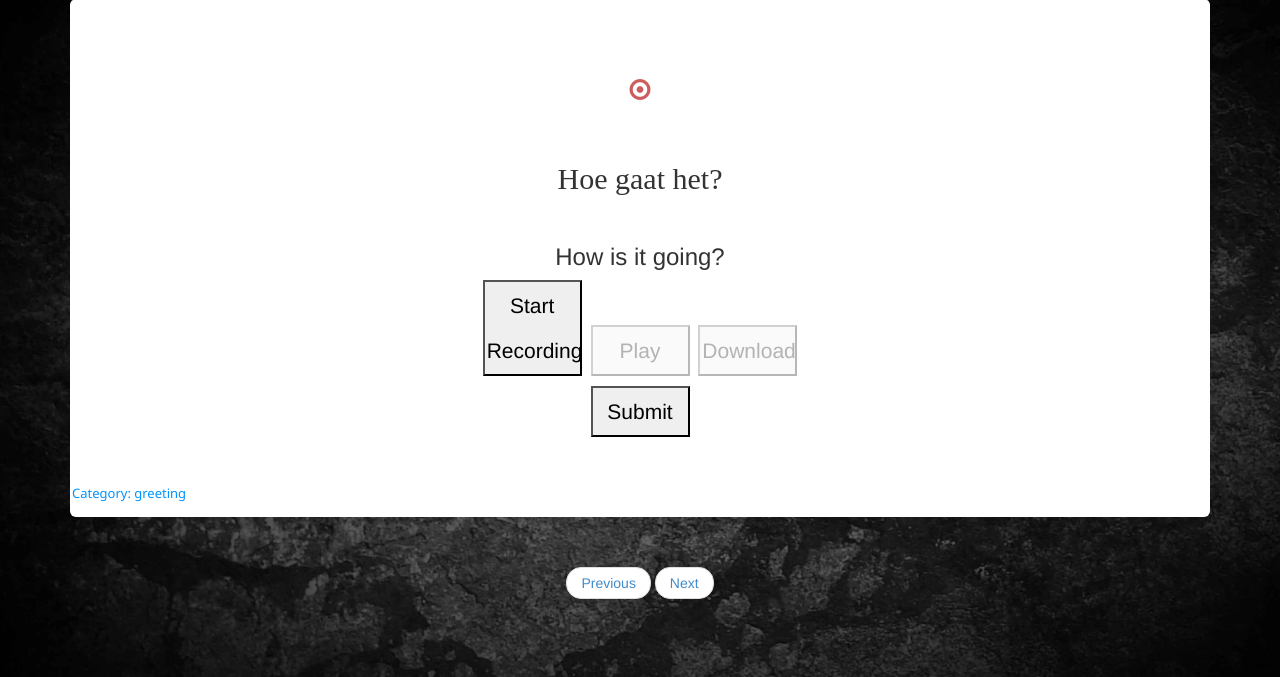
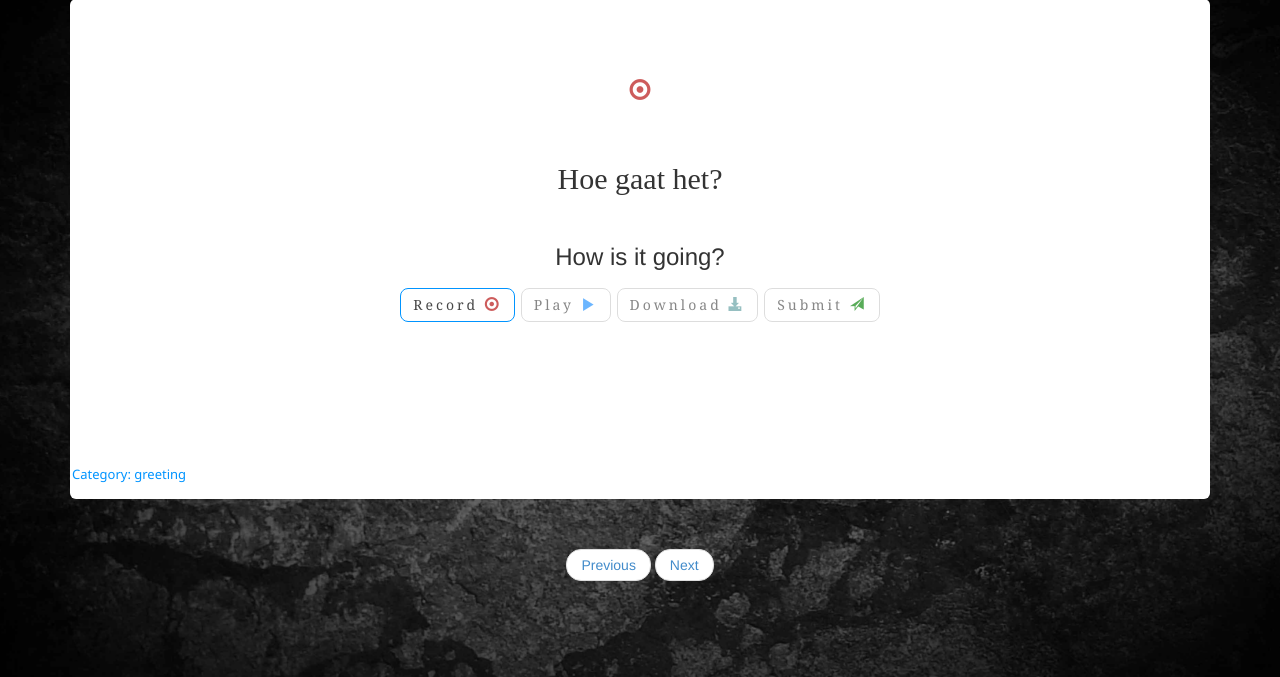
Before and after one commit to Finesomtoe/PronounceApp, a Flask app: page /sentences/1 in a window 1280 px wide. Shown: the part 71-748 px from the top of the page. Run offline with Flask 2, Linux system fonts and the light colour scheme; data comes from the database, SQL or seed files in the repository; parts of the project's set-up code (start-up, migrations or seed data) failed here and were passed over; some libraries are stand-ins or nearby versions.

Commit message:
Worked on sentence page and style sheet

```diff
--- a/Pronounce/Pronounce/static/content/site.css
+++ b/Pronounce/Pronounce/static/content/site.css
@@ -204,16 +204,7 @@ form input#submit {
     border-radius: 6px;
 }
 
-button {
-    margin: 0 3px 10px 0;
-    padding-left: 2px;
-    padding-right: 2px;
-    width: 99px;
-}
 
-    button:last-of-type {
-        margin: 0;
-    }
 
 p.borderBelow {
     margin: 0 0 20px 0;
@@ -254,3 +245,26 @@ video {
             margin: 0 10px 10px 0;
         }
 }
+
+.mybtn-blue {
+    border-color: #0094ff;
+    border-radius: 8px;
+    color: #484848;
+    letter-spacing: 3px;
+    font-family: Cambria;
+}
+
+    .mybtn-blue:hover {
+        background-color: #0094ff;
+        color: #ffffff;
+    }
+
+.glyphicon-color {
+    color: #0094ff;
+}
+
+.btn-xl {
+    padding: 18px 28px;
+    font-size: 22px;
+    border-radius: 8px;
+}
--- a/Pronounce/Pronounce/static/scripts/main.js
+++ b/Pronounce/Pronounce/static/scripts/main.js
@@ -87,13 +87,18 @@ function handleStop(event) {
 }
 
 function toggleRecording() {
-    if (recordButton.textContent === 'Start Recording') {
+    if (recordButton.textContent === 'Record ') {
+        $("#starttext").show();
+        $("#stoptext").hide();
         startRecording();
     } else {
+        $("#stoptext").show();
+        $("#starttext").hide();
         stopRecording();
-        recordButton.textContent = 'Start Recording';
+        recordButton.textContent = 'Record ';
         playButton.disabled = false;
         downloadButton.disabled = false;
+        submitButton.disabled = false;
     }
 }
 
@@ -124,6 +129,7 @@ function startRecording() {
     recordButton.textContent = 'Stop Recording';
     playButton.disabled = true;
     downloadButton.disabled = true;
+    submitButton.disabled = true;
     mediaRecorder.onstop = handleStop;
     mediaRecorder.ondataavailable = handleDataAvailable;
     mediaRecorder.start(10); // collect 10ms of data
--- a/Pronounce/Pronounce/templates/sentences.html
+++ b/Pronounce/Pronounce/templates/sentences.html
@@ -4,7 +4,6 @@
 <head>
     <meta charset="utf-8" />
     <meta name="viewport" content="width=device-width, initial-scale=1.0">
-    <base target="_blank">
     <title></title>
     <link rel="stylesheet" type="text/css" href="/static/content/bootstrap.min.css" />
     <link rel="stylesheet" type="text/css" href="/static/content/site.css" />
@@ -13,6 +12,8 @@
     {% block content %}
     <div class="container">
         <div class="midsection">
+            <h4 id="starttext" style="color:dodgerblue; display:none">Recording now started...</h4>
+            <h4 id="stoptext" style="color:dodgerblue; display:none">Recording Stopped</h4>
             <span class="glyphicon glyphicon-record" style="color:indianred"></span>
                 <h2>{{sentence.sentencedutch}}</h2>
                 <h3>{{sentence.sentenceenglish}}</h3>
@@ -22,15 +23,14 @@
                 <audio id="recorded" autoplay></audio>
 
                 <div>
-                    <button id="record">Start Recording</button>
-                    <button id="play" disabled>Play</button>
-                    <button id="download" disabled>Download</button>
+                    <button id="record" type="button" class="btn btn-default btn-round-md btn-md mybtn-blue">Record <span class="glyphicon glyphicon-record" style="color:indianred"></span></button>
+                    <button id="play" type="button" class="btn btn-default btn-round-md btn-md mybtn-blue" disabled>Play <span class="glyphicon glyphicon-play" style="color:dodgerblue"></span></button>
+                    <button id="download" type="button" class="btn btn-default btn-round-md btn-md mybtn-blue" disabled>Download <span class="glyphicon glyphicon-download-alt" style="color:cadetblue"></span></button>
+                    <button id="myField" type="button" class="btn btn-default btn-round-md btn-md mybtn-blue" disabled>Submit <span class="glyphicon glyphicon-send" style="color:green"></span></button>
                 </div>
 
             </div>
-            <form>
-                <button name="blob" id="myField" value="">Submit</button>
-            </form>
+
             <p id="paragraph"></p>
                 <div class="bottom-left">
                     <p>Category: {{sentence.category}}</p>
```
Also changed, not shown: 1 other file.
